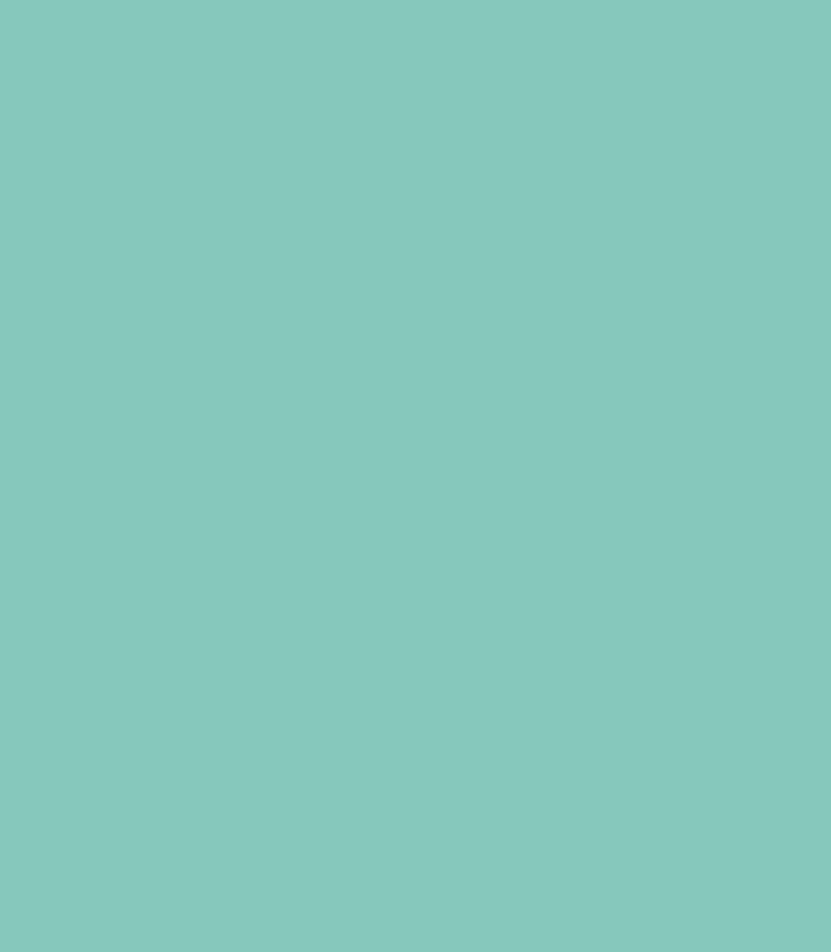
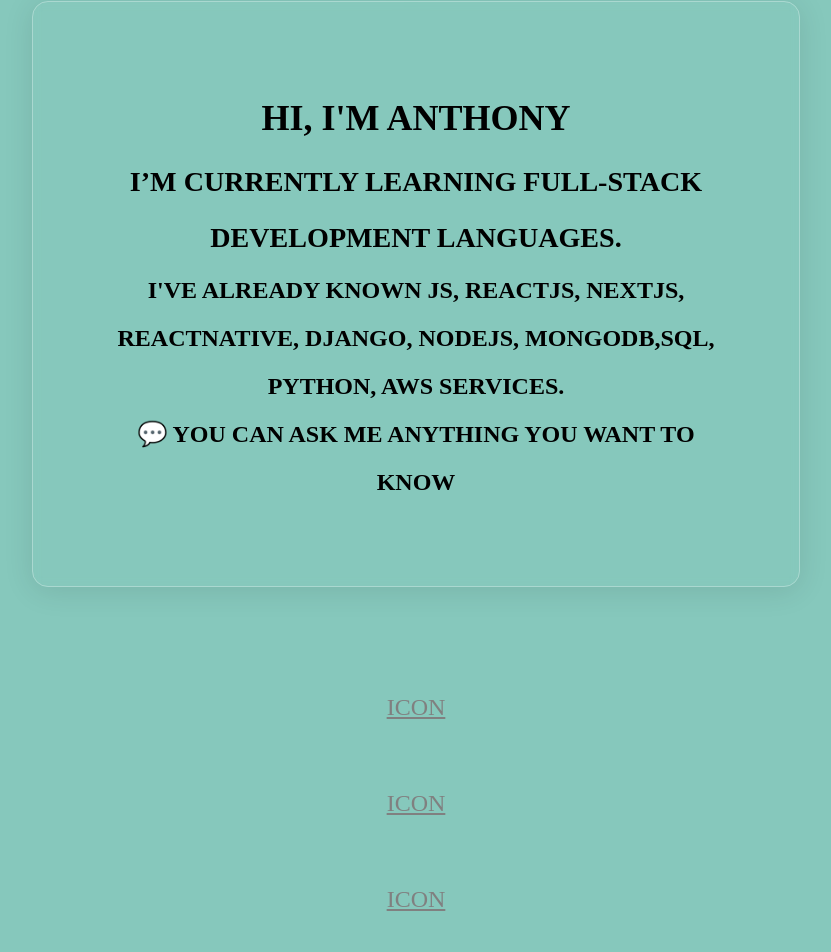
Before and after one commit to humEyra1064/clarus-library-inclass, a React (Create React App) app: page /about in a window 1280 px wide. Shown: the part 364-1316 px from the top of the page, without its empty margins (224-1055 px from the left). Before the commit the page ends 800 px from the top, so only its background shows below. Built offline with nearby package versions, Linux system fonts and the light colour scheme; sample sign-in values are in the browser's storage; a web font is replaced by a local one.

Commit message:
about added

```diff
--- a/src/pages/about/About.jsx
+++ b/src/pages/about/About.jsx
@@ -1,9 +1,29 @@
 import React from 'react'
+import { AboutContainer, IconContainer, InfoContainer, ProfileImg } from './About.style'
+import profile from "../../assets/about.png"
+import Icon from '../../components/icon/Icon';
+import { iconData } from '../../helper/iconData';
 
 const About = () => {
   return (
-    <div>About</div>
-  )
+    <AboutContainer>
+      <ProfileImg src={profile} alt="anthony" />
+      <InfoContainer>
+        <h2>Hi, I'm Anthony</h2>
+        <h3>I’m currently learning Full-Stack Development Languages.</h3>
+        <h4>
+          I've already known JS, ReactJS, NextJs, ReactNative, Django, NodeJS,
+          MongoDB,SQL, Python, AWS Services.
+        </h4>
+        <h4>💬 You can ask me anything you want to know</h4>
+      </InfoContainer>
+      <IconContainer>
+        {iconData.map(item=> <a key={item.icon} href={item.href}>
+          <Icon icon={item.icon} path={item.path} hoverColor={item.color} />
+        </a>)}
+      </IconContainer>
+    </AboutContainer>
+  );
 }
 
 export default About
```
